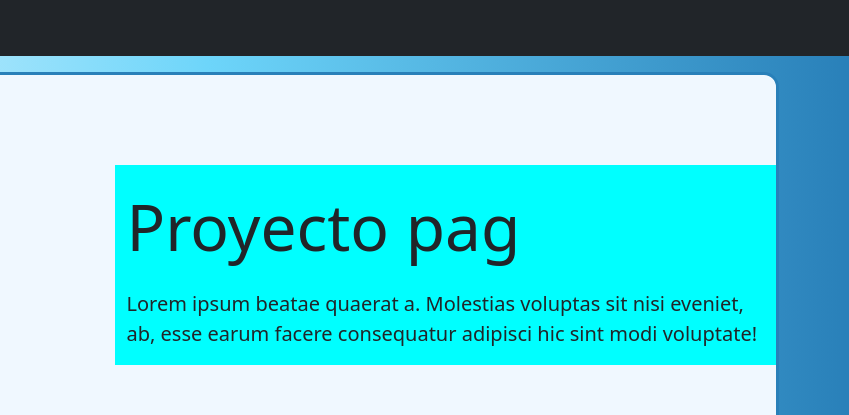
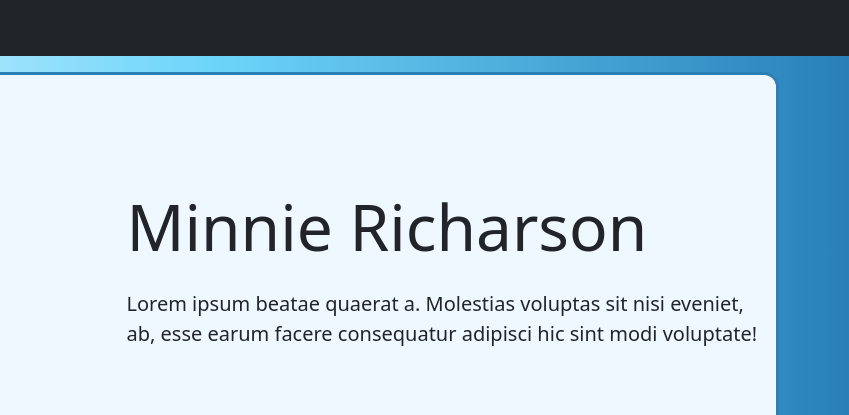
Before and after one commit to tersicore/proyectopagcurso, a plain HTML site: page index.html in a window 1280 px wide. Shown: the top 415 px of the page, 431-1280 px from the left. Drawn offline with nearby package versions, Linux system fonts and the light colour scheme.

Commit message:
Cambios en el color de fondo que estaban de muestra

```diff
--- a/index.html
+++ b/index.html
@@ -59,7 +59,7 @@
                    </ul>
                 </div>
                 <div class="col-sm-12 col-md-7 col-lg-7 col-xl-7 ">
-                    <h1 id="titulo1" class="display-3 my-4"> Proyecto pag</h1> <!--- Display 3 es para agrandar el titulo-->
+                    <h1 id="titulo1" class="display-3 my-4"> Minnie Richarson</h1> <!--- Display 3 es para agrandar el titulo-->
                     <p class="lead">
                         Lorem ipsum  beatae quaerat a. Molestias voluptas sit nisi eveniet, ab, esse earum facere consequatur adipisci hic sint modi voluptate!
                     </p>
--- a/styles/estilos.css
+++ b/styles/estilos.css
@@ -42,7 +42,6 @@ a{
 
 .col-lg-7{
     font-size: smaller;
-    background-color: aqua;
 }
 
 .justificar{
```
